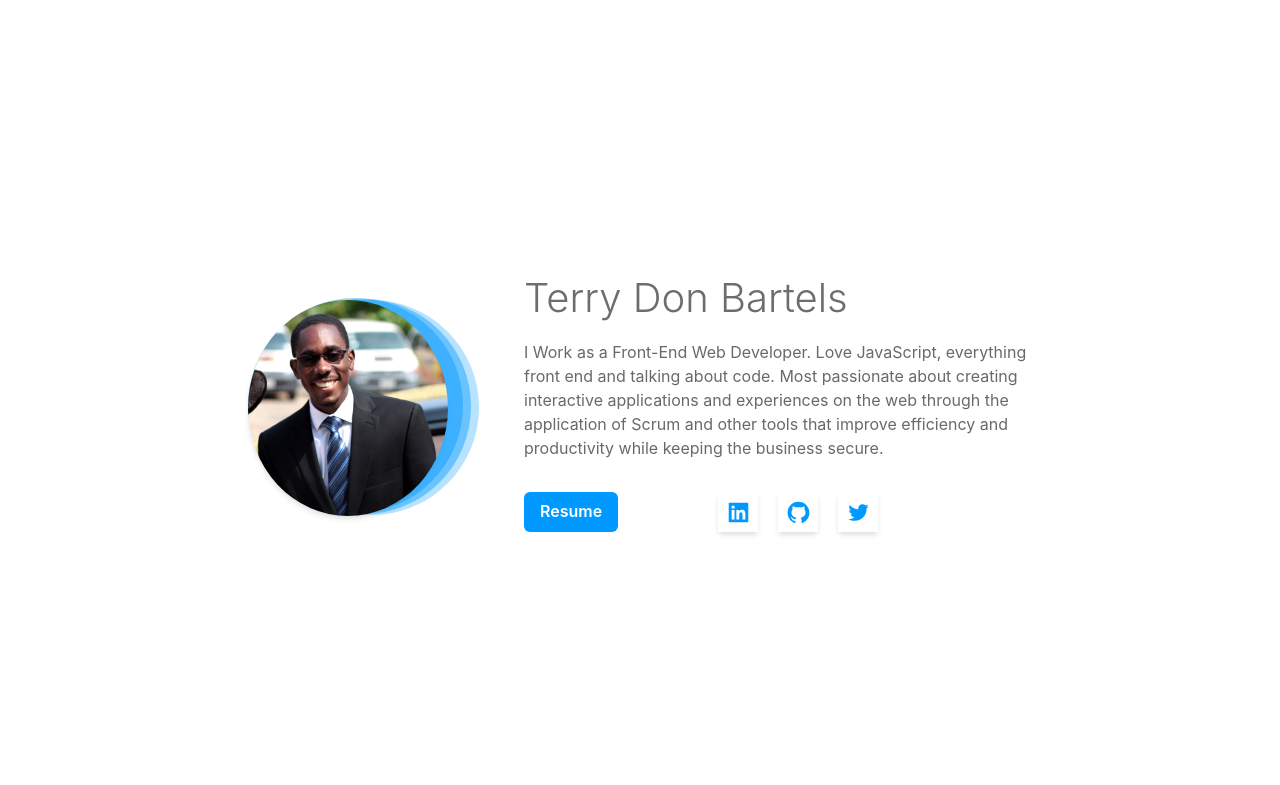
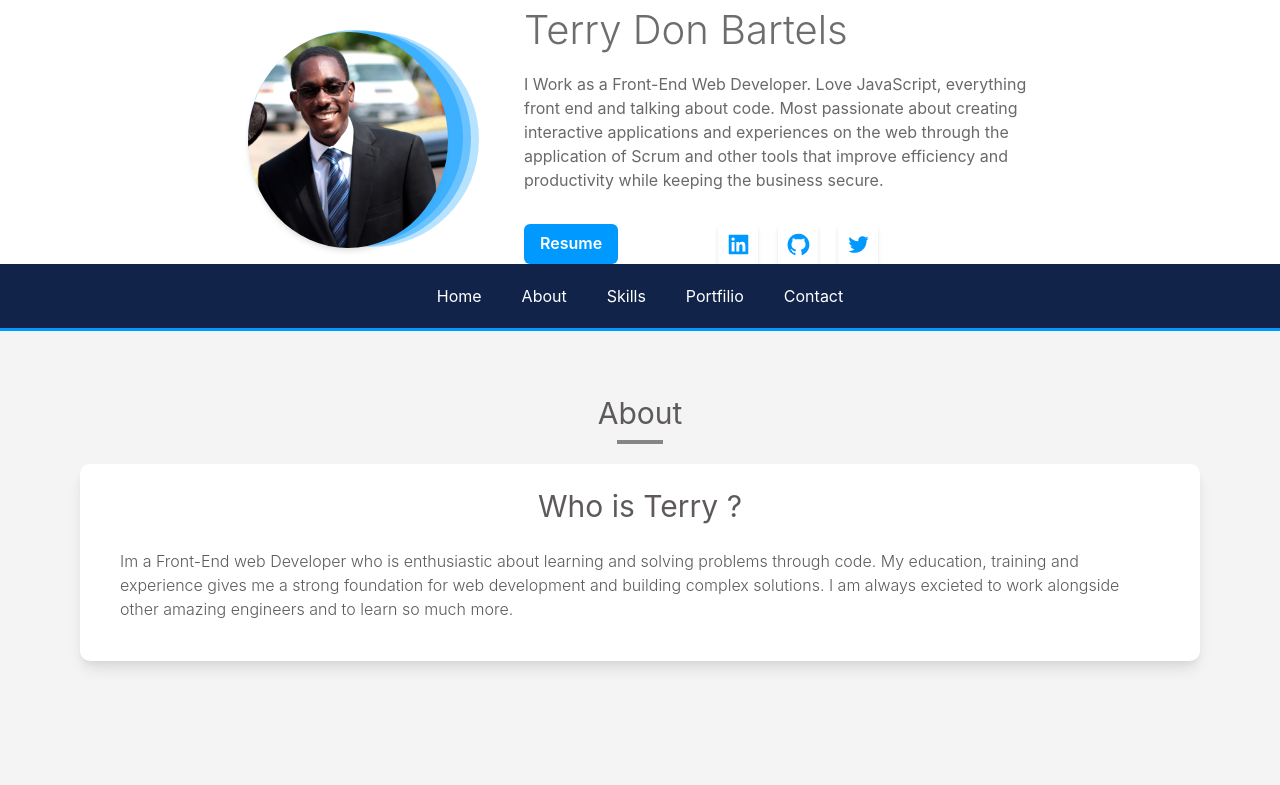
Before and after one commit to Rynkobes/portfolio, a React (Create React App) app: page / in a window 1280 px wide. Shown: the top 785 px of the page. Built offline with nearby package versions, Linux system fonts and the light colour scheme.

Commit message:
css modifications

```diff
--- a/src/containers/Portfolio.tsx
+++ b/src/containers/Portfolio.tsx
@@ -13,12 +13,7 @@ const Portfolio: React.FC = () => {
       <Flex
         flexDir='column'
       >
-        <Flex
-          h='100vh'
-          w='100vw'
-        >
           <LandingSection />
-        </Flex>
         <NavBar />
         <AboutSection />
         <SkillCard />
```
